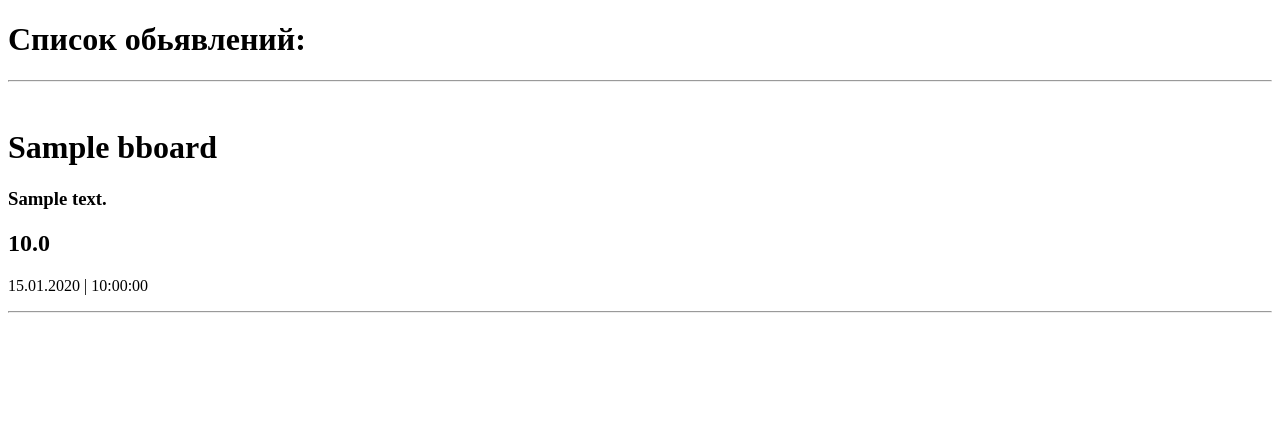
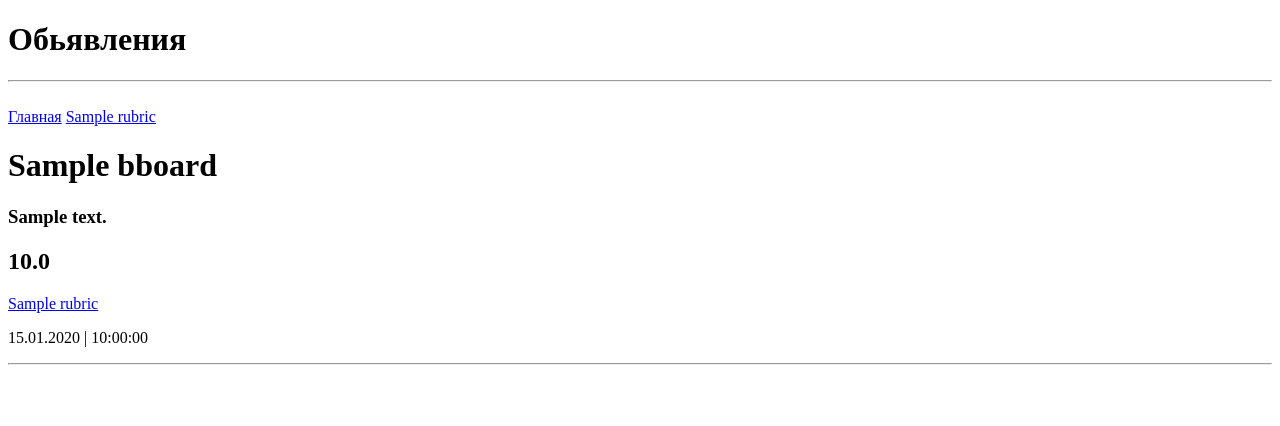
Before and after one commit to MichaelNest/LearnDjango3, a Django app: page / in a window 1280 px wide. Shown: the top 426 px of the page. Run offline with Django 3.2, Linux system fonts and the light colour scheme; tables that the repository leaves empty hold one stand-in row (values such as "Sample post").

Commit message:
Create class BboardAdmin, model Rubric, view-def by_rubric, html-file by_rubric.html

```diff
--- a/src/bboard/models.py
+++ b/src/bboard/models.py
@@ -5,6 +5,7 @@ class Bboard(models.Model):
     content = models.TextField(null=True, blank=True, verbose_name='Содержание')
     published = models.DateTimeField(auto_now_add=True, db_index=True, verbose_name='Дата создания') #db_index=True --- укажет создать полю Индекс
     price = models.FloatField(null=True, blank=True, verbose_name='Цена')
+    rubric = models.ForeignKey('Rubric', on_delete=models.PROTECT, null=True, verbose_name='Рубрика')
 
     def __str__(self):
         return self.title
@@ -13,3 +14,14 @@ class Bboard(models.Model):
         verbose_name='Обьявление'
         verbose_name_plural = 'Обьявления'
         ordering = ['-published']
+
+class Rubric(models.Model):
+    name = models.CharField(max_length=33, db_index=True, verbose_name='Название')
+
+    def __str__(self):
+        return self.name
+
+    class Meta:
+        verbose_name = 'Рубрика'
+        verbose_name_plural = 'Рубрики'
+        ordering = ['name']
--- a/src/bboard/templates/bboard/index.html
+++ b/src/bboard/templates/bboard/index.html
@@ -5,15 +5,26 @@
     <title>Title</title>
 </head>
 <body>
-<h1>Список обьявлений:</h1>
+    <h1>Обьявления</h1>
 <hr>
 <br>
+
+    <div>
+        <a href="{% url 'index' %}">Главная</a>
+        {% for rubric in rubrics %}
+        <a href="{% url 'by_rubric' rubric.pk %}">{{ rubric.name }}</a>
+        {% endfor %}
+    </div>
+    <div>
         {% for b in object_list %}
             <h1>{{ b.title }}</h1>
             <h3>{{ b.content }}</h3>
             <h2>{{ b.price }}</h2>
+            <p><a href="{% url 'by_rubric' rubric_id=b.rubric.id %}">{{ b.rubric }}</a></p>
             <p>{{ b.published|date:"d.m.Y | H:i:s" }}</p>
             <hr><br><br><br>
         {% endfor %}
+    </div>
+
 </body>
 </html>
--- a/src/bboard/urls.py
+++ b/src/bboard/urls.py
@@ -1,6 +1,8 @@
 from django.urls import path
-from .views import index
+from .views import index, by_rubric
 
 urlpatterns = [
+    path('bboard/<int:rubric_id>/', by_rubric, name='by_rubric'),
     path('', index, name='index'),
+
 ]
--- a/src/bboard/views.py
+++ b/src/bboard/views.py
@@ -1,8 +1,16 @@
 from django.shortcuts import render
-from .models import Bboard
+from .models import Bboard, Rubric
 
 def index(request):
     # bb = Bboard.objects.order_by('-published')
     bb = Bboard.objects.all()
-    context = {'object_list': bb}
+    rubrics = Rubric.objects.all()
+    context = {'object_list': bb, 'rubrics': rubrics}
     return render(request, 'bboard/index.html', context)
+
+def by_rubric(request, rubric_id):
+    bbs = Bboard.objects.filter(rubric=rubric_id)
+    rubrics = Rubric.objects.all()
+    current_rubric = Rubric.objects.get(pk=rubric_id)
+    context = {'bbs': bbs, 'rubrics': rubrics, 'current_rubric': current_rubric}
+    return render(request, 'bboard/by_rubric.html', context)
```
Also changed, not shown: src/bboard/admin.py (+8 -2 lines), src/bboard/templates/bboard/by_rubric.html (added, +25 -0 lines). Lines whose indentation alone changed are shown as unchanged.
